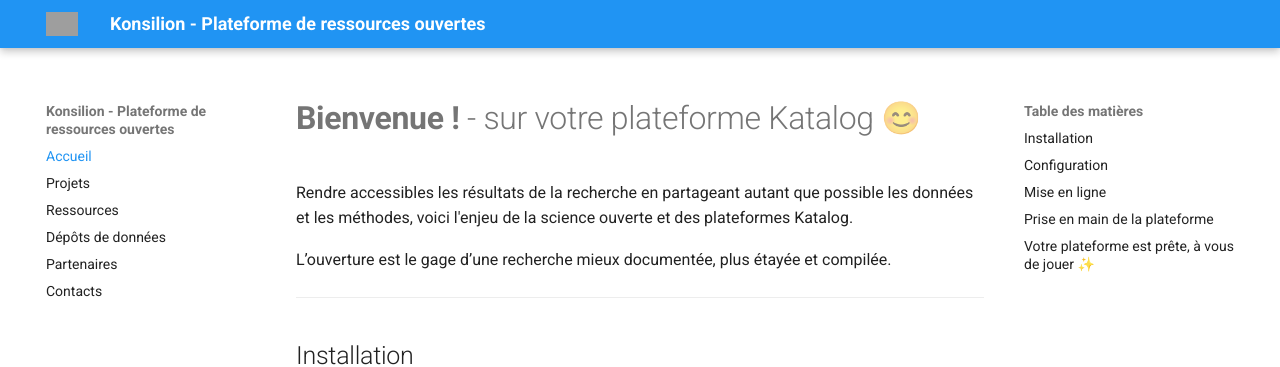
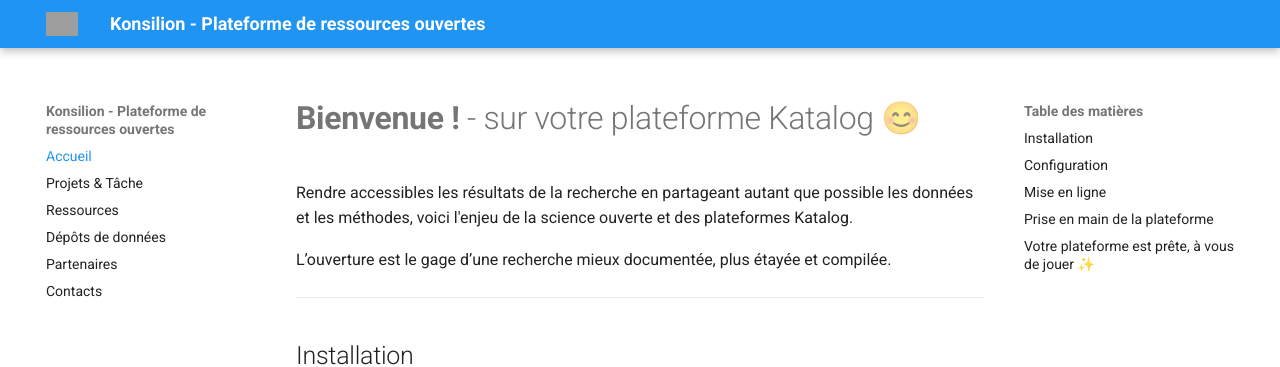
Before and after one commit to Konsilion/katalog-template, an MkDocs documentation site: the page built from docs/index.md, in a window 1280 px wide. Shown: the top 367 px of the page. Built offline with MkDocs 1.6.1 and Material for MkDocs 9.7.7, drawn with Linux system fonts in a browser that asks for light colours; grey boxes are pictures that could not be loaded.

Commit message:
Update mkdocs.yml

```diff
--- a/mkdocs.yml
+++ b/mkdocs.yml
@@ -13,7 +13,7 @@ nav:
 
     - Accueil: index.md
 
-    - Projets: etc/projets/home.md
+    - Projets & Tâche: etc/projets/home.md
 
     - Ressources: etc/ressources/home.md
 
```
